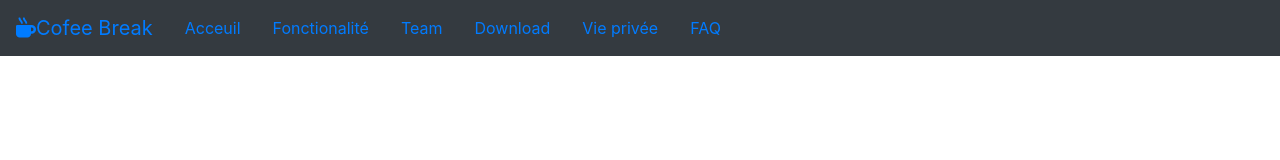
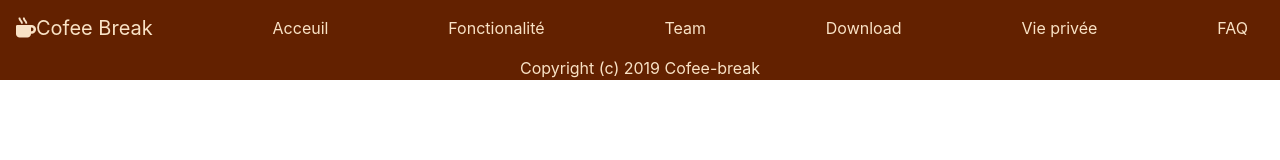
Before and after one commit to bssoleil/coffee-break, a plain HTML site: page team.html in a window 1280 px wide. Drawn offline with nearby package versions, Linux system fonts and the light colour scheme.

Commit message:
copy header and footer on team.html

```diff
--- a/team.html
+++ b/team.html
@@ -1,35 +1,40 @@
 <!DOCTYPE html>
 <html lang="fr">
-
-<head>
+  <head>
     <meta charset="UTF-8">
     <meta name="viewport" content="width=device-width, initial-scale=1, shrink-to-fit=no">
-    <link rel="stylesheet" href="https://stackpath.bootstrapcdn.com/bootstrap/4.2.1/css/bootstrap.min.css" integrity="sha384-GJzZqFGwb1QTTN6wy59ffF1BuGJpLSa9DkKMp0DgiMDm4iYMj70gZWKYbI706tWS"
-        crossorigin="anonymous">
-    <link rel="stylesheet" href="https://use.fontawesome.com/releases/v5.6.3/css/all.css" integrity="sha384-UHRtZLI+pbxtHCWp1t77Bi1L4ZtiqrqD80Kn4Z8NTSRyMA2Fd33n5dQ8lWUE00s/"
-        crossorigin="anonymous">
+    <link rel="stylesheet" href="bootstrap-4.2.1-dist/css/bootstrap.min.css" crossorigin="anonymous">
     <link rel="stylesheet" href="css/style.css">
+    <link rel="stylesheet" href="https://use.fontawesome.com/releases/v5.6.3/css/all.css" integrity="sha384-UHRtZLI+pbxtHCWp1t77Bi1L4ZtiqrqD80Kn4Z8NTSRyMA2Fd33n5dQ8lWUE00s/" crossorigin="anonymous">
+<script src="https://cdnjs.cloudflare.com/ajax/libs/popper.js/1.14.6/umd/popper.min.js" integrity="sha384-wHAiFfRlMFy6i5SRaxvfOCifBUQy1xHdJ/yoi7FRNXMRBu5WHdZYu1hA6ZOblgut" crossorigin="anonymous"></script>
+<script src="https://code.jquery.com/jquery-3.3.1.slim.min.js" integrity="sha384-q8i/X+965DzO0rT7abK41JStQIAqVgRVzpbzo5smXKp4YfRvH+8abtTE1Pi6jizo" crossorigin="anonymous"></script>
+<script src="https://stackpath.bootstrapcdn.com/bootstrap/4.2.1/js/bootstrap.min.js" integrity="sha384-B0UglyR+jN6CkvvICOB2joaf5I4l3gm9GU6Hc1og6Ls7i6U/mkkaduKaBhlAXv9k" crossorigin="anonymous"></script>
     <title>Cofee Break</title>
-</head>
-
-<body>
-    <header>
-        <nav class="navbar  navbar-expand-lg fixed-top  bg-dark">
-            <a class="navbar-brand" href="index.html"><i class="fas fa-mug-hot"></i>Cofee Break</a>
-            <a class="nav-link nav-item active" href="index.html">Acceuil</a>
-            <a class="nav-link" href="feature.html">Fonctionalité</a>
-            <a class="nav-link" href="team.html">Team</a>
-            <a class="nav-link" href="download.html">Download</a>
-            <a class="nav-link" href="privacy.html">Vie privée</a>
-            <a class="nav-link" href="faq.html">FAQ</a>
+  </head>
+  <body>
+    <header class="header">
+        <nav class="navbar navbar-expand-lg bg-color-cofee">
+          <a class="navbar-brand text-cream" href="index.html"><i class="fas fa-mug-hot"></i>Cofee Break</a>
+          <button class="navbar-toggler" type="button" data-toggle="collapse" data-target="#navbarTogglerDemo02" aria-controls="navbarTogglerDemo02" aria-expanded="false" aria-label="Toggle navigation">
+            <span class="navbar-toggler-icon"></span>
+          </button>
+<div class="collapse navbar-collapse" id="navbarTogglerDemo02">
+            <a class="nav-link ml-auto text-cream" href="index.html">Acceuil</a>
+            <a class="nav-link ml-auto text-cream" href="feature.html">Fonctionalité</a>
+            <a class="nav-link ml-auto text-cream" href="team.html">Team</a>
+            <a class="nav-link ml-auto text-cream" href="download.html">Download</a>
+            <a class="nav-link ml-auto text-cream" href="privacy.html">Vie privée</a>
+            <a class="nav-link ml-auto text-cream" href="faq.html">FAQ</a>
+          </div>
         </nav>
     </header>
-
-    <div class="container" style="background: blue">
-        <h1>A Propos</h1>
-
-    </div>
-
-</body>
-
+    <main>
+    </main>
+    <footer class="bg-color-cofee">
+      <a class="d-flex justify-content-center text-decoration-none text-cream" href="https://github.com/Lhourquin/cofee-break/blob/master/LICENSE">Copyright (c) 2019 Cofee-break</a>
+    </footer>
+<script src="https://code.jquery.com/jquery-3.3.1.slim.min.js" integrity="sha384-q8i/X+965DzO0rT7abK41JStQIAqVgRVzpbzo5smXKp4YfRvH+8abtTE1Pi6jizo" crossorigin="anonymous"></script>
+<script src="https://cdnjs.cloudflare.com/ajax/libs/popper.js/1.14.6/umd/popper.min.js" integrity="sha384-wHAiFfRlMFy6i5SRaxvfOCifBUQy1xHdJ/yoi7FRNXMRBu5WHdZYu1hA6ZOblgut" crossorigin="anonymous"></script>
+<script src="https://stackpath.bootstrapcdn.com/bootstrap/4.2.1/js/bootstrap.min.js" integrity="sha384-B0UglyR+jN6CkvvICOB2joaf5I4l3gm9GU6Hc1og6Ls7i6U/mkkaduKaBhlAXv9k" crossorigin="anonymous"></script>
+  </body>
 </html>
```
